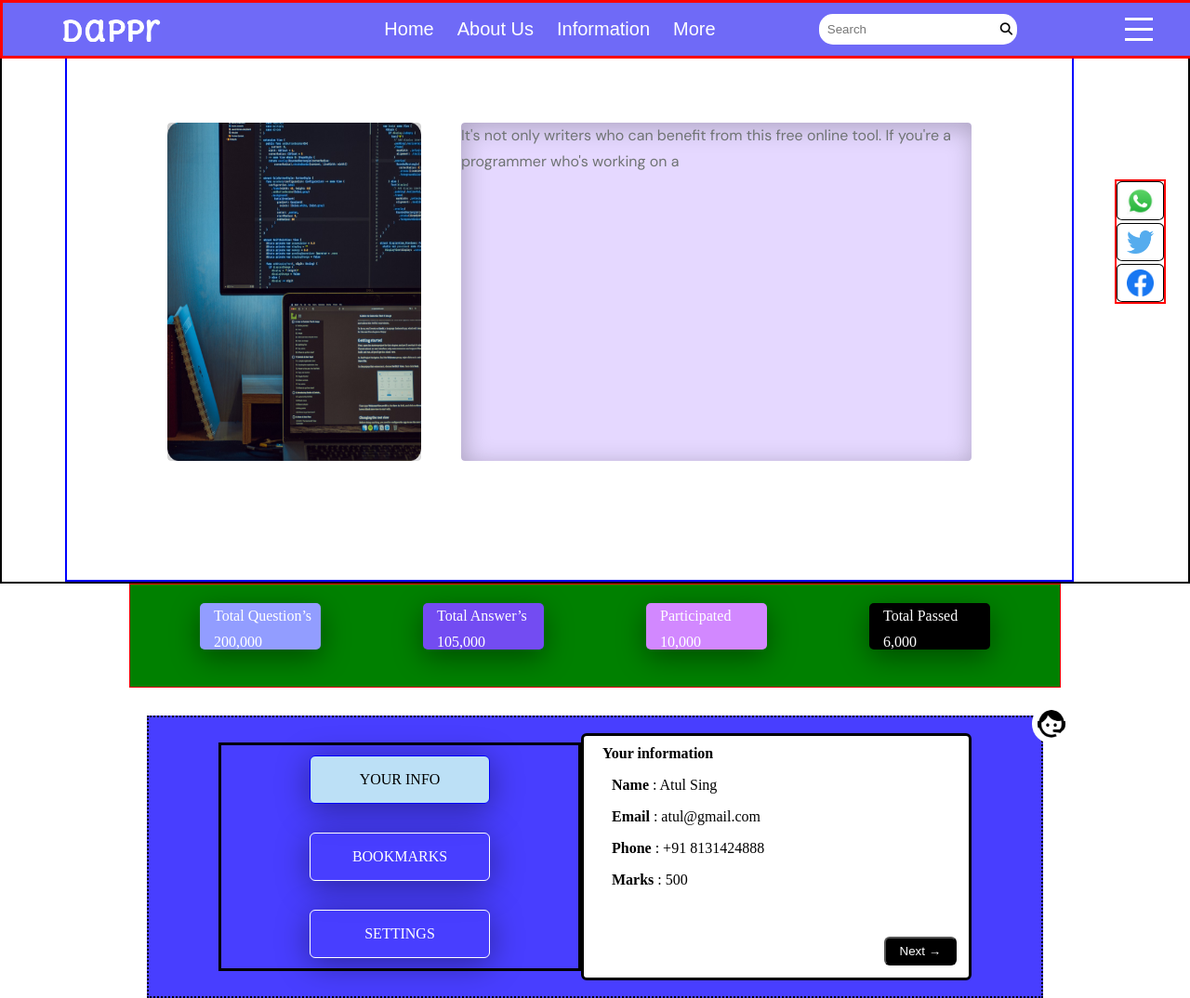
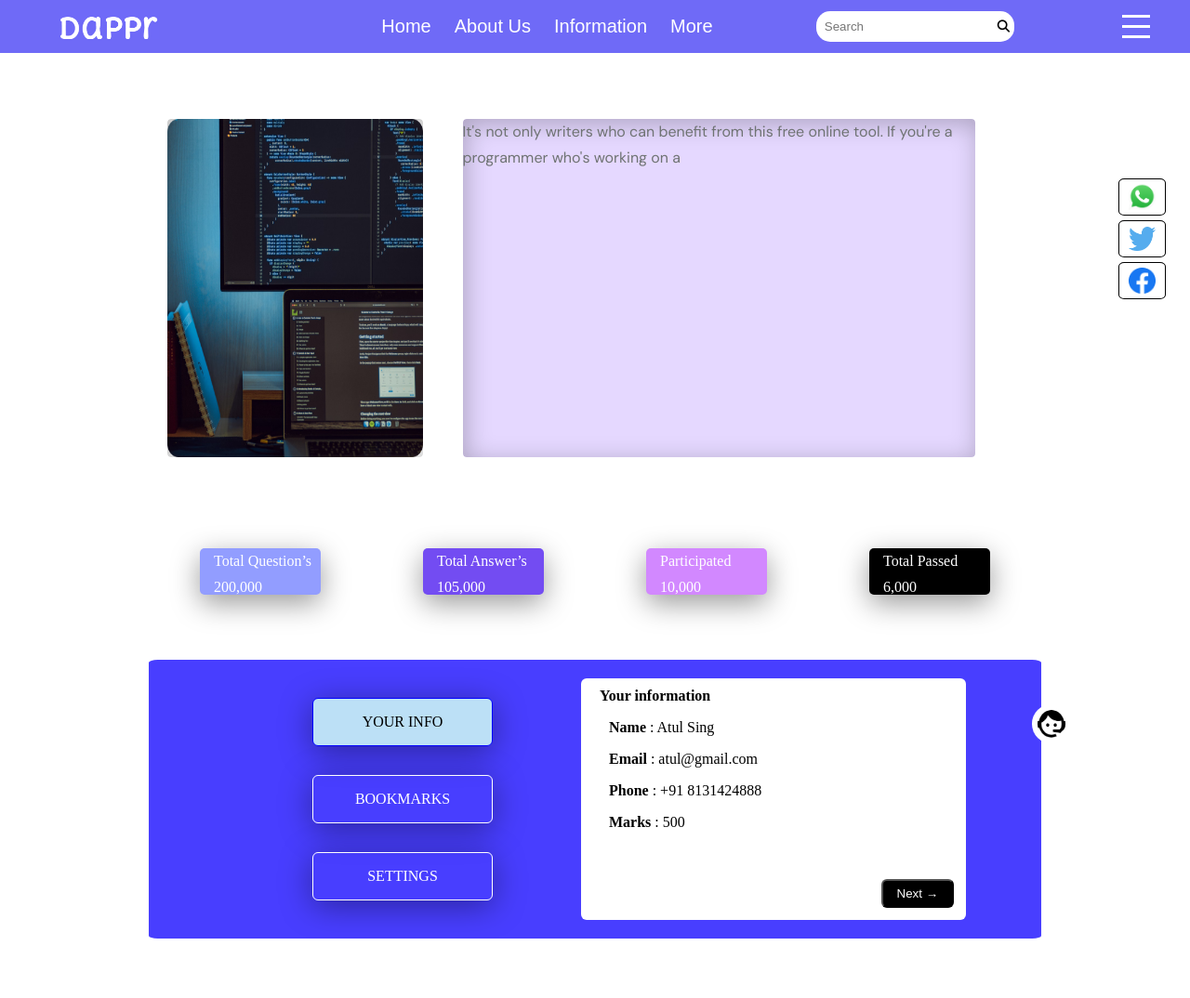
Before and after one commit to BASHISTHANAYAK/Micro-Project-2, a plain HTML site: page index.html in a window 1280 px wide. Shown: the whole page at 93% size. After the commit the page ends 1010 px from the top, so only its background shows below. Drawn offline with Linux system fonts and the light colour scheme.

Commit message:
Micro project 2 completed

```diff
--- a/index.html
+++ b/index.html
@@ -16,12 +16,10 @@
         margin: 0;
     }
     #nav-parent{
-      border: 3px solid red;
       width: 100%;
       height: auto;
       position: fixed;
     }
-  /* CSS for the navbar */
   .navbar {
     width: 100%;
     margin: auto;
@@ -110,11 +108,11 @@
 
 
 #main-parent{
-  border: 2px double black;
+
   display: flex;
 }
 main {
-  border: 2px solid blue;
+
   width: 80%;
   height: 70vh;
   background-color: white;
@@ -125,10 +123,11 @@ main {
   align-items: center;
   justify-content: center;
   padding: 30px;
+  padding-bottom: 0;
 }
 
 main div{
-  border: 3px dotted black;
+
   height: 65%;
  border-radius: 10px;
  font-family: 'DM Sans';
@@ -146,7 +145,6 @@ main div:nth-child(2){
 }
 
 #social-icons{
-  border: 2px solid red;
   width: 4%;
   height: 130px;
   margin-top: 15%;
@@ -155,7 +153,7 @@ main div:nth-child(2){
   display: grid;
   grid-template-rows: repeat(3,1fr);
   top: 15%;
- gap: 2%;
+ gap: 4%;
 }
 #social-icons div{
   border: 1px solid black;
@@ -177,17 +175,17 @@ main div:nth-child(2){
 
 
 footer {
-  border: 1px solid red;
+
   width: 75%;
   height: auto;
   margin: auto;
-  background-color: green;
+  background-color: white;
   display: grid;
   grid-template-columns: repeat(4,1fr);
   display: flex;
   flex-wrap: wrap;
   justify-content: space-around;
-  padding: 20px 20px 40px 20px;
+  padding: 0px 20px 40px 20px;
 }
 
 footer div{
@@ -238,7 +236,7 @@ footer div:nth-child(4) img{
 
 
 #lat_container{
-  border: 2px dotted black;
+
   background: #483EFF;
   width: 75%;
   height: 300px;
@@ -247,9 +245,9 @@ footer div:nth-child(4) img{
   justify-content: center;
   align-items: center;
   margin-top: 30px;
+  border-radius: 1%;
 }
 #lat_container > div{
-  border: 3px solid black;
   width:40% ;
   height: 80%;
 
@@ -385,7 +383,6 @@ position: absolute;
           }
 
           #social-icons{
-            border: 2px solid red;
             width: 6%;
             height: 130px;
             margin-top: 25%;
@@ -451,6 +448,10 @@ position: absolute;
         }
         #social-icons div img{
           width: 60%;
+        }
+        main div:nth-child(2){
+          background-color: #E5D8FF;
+          line-height: 118.7%;
         }
   }
 
```
